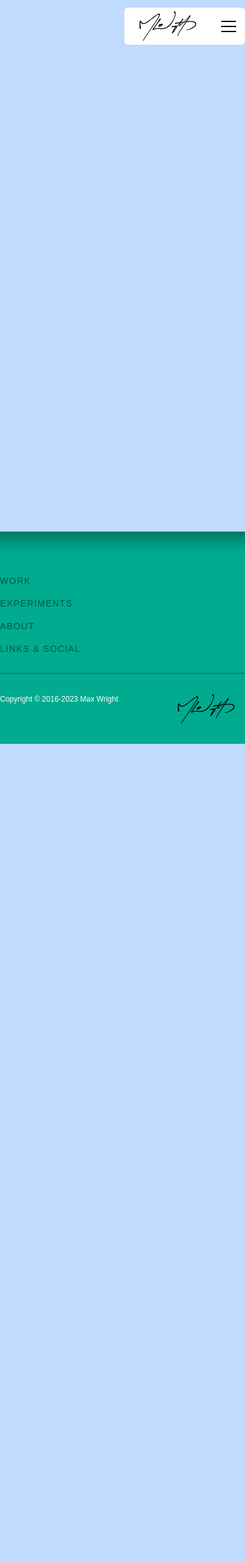
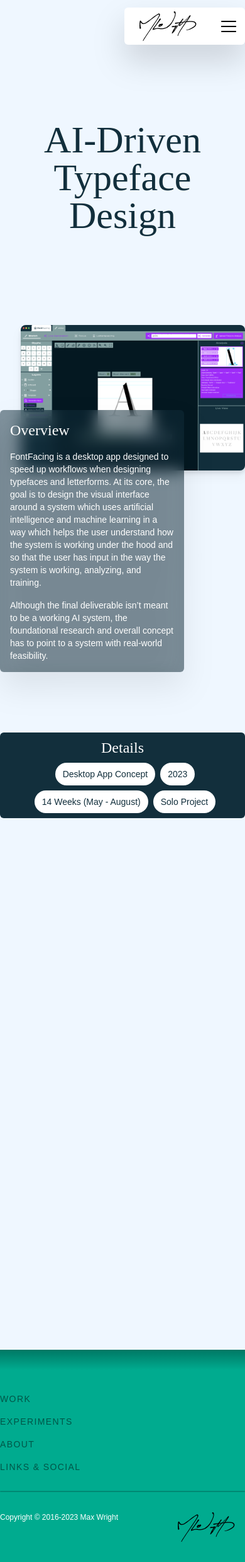
Before and after one commit to blukoi/MaxisWright, a PHP site: page / in a window 390 px wide. Shown: the whole page at 63% size. Before the commit the page ends 1181 px from the top, so only its background shows below. Run offline with PHP 8.4, Linux system fonts and the light colour scheme; some libraries are stand-ins or nearby versions; some web fonts are replaced.

Commit message:
Starting adding project content
Added hero image, overview, and details. Made these sections responsive with mobile first.

```diff
--- a/customstyles.css
+++ b/customstyles.css
@@ -54,6 +54,10 @@ body {
 }
 
 /* HAMBURGER MENU STYLES */
+/* HAMBURGER MENU STYLES */
+/* HAMBURGER MENU STYLES */
+/* HAMBURGER MENU STYLES */
+/* HAMBURGER MENU STYLES */
 
 #menu-btn {
     top: -100%;
@@ -101,3 +105,13 @@ body {
 .menu-btn:checked ~ .menu-icon .hamburgericon .middle2 {
     transform: rotate(45deg);
 }
+
+/* BODY CONTENT STYLES */
+/* BODY CONTENT STYLES */
+/* BODY CONTENT STYLES */
+/* BODY CONTENT STYLES */
+/* BODY CONTENT STYLES */
+
+h1, h2, h3, h4 {
+    font-family: 'Optician Sans';
+}
--- a/index.html
+++ b/index.html
@@ -22,6 +22,8 @@
                 extend: {
                     colors: {
                         mint: '#00ab8f',
+                        lightishblue: '#eff7ff',
+                        fontfacingblue: '#122f3c',
                     }
                 }
             }
@@ -29,16 +31,16 @@
     </script>
 
     <!-- Page Title -->
-    <title>Max Wright</title>
+    <title>Max is Wright — Home</title>
 </head>
-<body class="bg-blue-200">
+<body class="bg-lightishblue">
 
     <!-- NAVIGATION -->
-    <div class="w-full mx-auto fixed top-0 right-0">
+    <div class="w-full mx-auto fixed top-0 right-0 z-30">
     <nav class="container mx-auto top-0 right-0 relative mt-3">
 
         <!-- NAV FRAME -->
-        <div class="bg-white rounded-md absolute top-0 right-0 pl-2 pr-2 py-1.5 w-48 h-fit">
+        <div class="bg-white rounded-md absolute top-0 right-0 pl-2 pr-2 py-1.5 w-48 h-fit drop-shadow-2xl">
 
             <!-- BUTTONS -->
             <div class="w-full h-fit grid grid-cols-3 gap-x-2 gap-y-0 items-center">
@@ -98,12 +100,39 @@
     </nav>
     </div>
 
-    <main class="w-screen">
+    <!-- BODY CONTENT -->
+    <main class="container mx-auto z-20">
+        <div class="w-full text-center">
+            <h1 class="mt-48 mb-36 text-6xl text-fontfacingblue">AI-Driven Typeface Design</h1>
+        </div>
+
+        <div class="flex flex-col">
+            <div class="flex justify-end">
+                <div class="w-11/12 md:w-9/12 rounded-lg overflow-hidden drop-shadow-lg">
+                    <img src="Assets/Images/FontFacing/Hero_Image.png" alt="Mockup of a desktop application for the graphic design of typefaces, featuring an artboard where a letterform is being worked on and the toolbars and menu options available.">
+                </div>
+            </div>
+            <div class="-mt-24 mb-24 md:-mt-36 md:mb-36 w-9/12 md:w-1/2 bg-fontfacingblue/50 backdrop-blur-md text-white p-4 rounded-md drop-shadow-2xl">
+                <h1 class="text-2xl mb-4">Overview</h1>
+                <div class="text-sm space-y-4">
+                    <p>FontFacing is a desktop app designed to speed up workflows when designing typefaces and letterforms. At its core, the goal is to design the visual interface around a system which uses artificial intelligence and machine learning in a way which helps the user understand how the system is working under the hood and so that the user has input in the way the system is working, analyzing, and training.</p>
+                    <p>Although the final deliverable isn’t meant to be a working AI system, the foundational research and overall concept has to point to a system with real-world feasibility.</p>
+                </div>
+            </div>
+            <div class="mx-auto w-fit flex w-full flex-row flex-wrap justify-center md:justify-start items-center bg-fontfacingblue rounded-md px-4 py-2 space-y-2 md:space-y-0 space-x-2">
+                <h1 class="text-2xl text-white w-full md:w-fit text-center md:text-left">Details</h1>
+                <span class="px-3 py-2 rounded-full bg-white text-fontfacingblue text-sm">Desktop App Concept</span>
+                <span class="px-3 py-2 rounded-full bg-white text-fontfacingblue text-sm">2023</span>
+                <span class="px-3 py-2 rounded-full bg-white text-fontfacingblue text-sm">14 Weeks (May - August)</span>
+                <span class="px-3 py-2 rounded-full bg-white text-fontfacingblue text-sm">Solo Project</span>
+            </div>
+        </div>
+
         <div class="h-screen"></div>
     </main>
 
     <!-- FOOTER -->
-    <footer class="w-screen bg-mint">
+    <footer class="w-screen bg-mint z-10">
 
         <!-- SHADOW -->
         <div class="h-8 w-full bg-gradient-to-b from-black/30 to-black/0 mb-8"></div>
```
Also changed, not shown: Assets/Images/FontFacing/Hero_Image.png (added), android-chrome-192x192.png, android-chrome-512x512.png, apple-touch-icon.png, favicon-16x16.png, favicon-32x32.png, favicon.ico, 1 other file.
